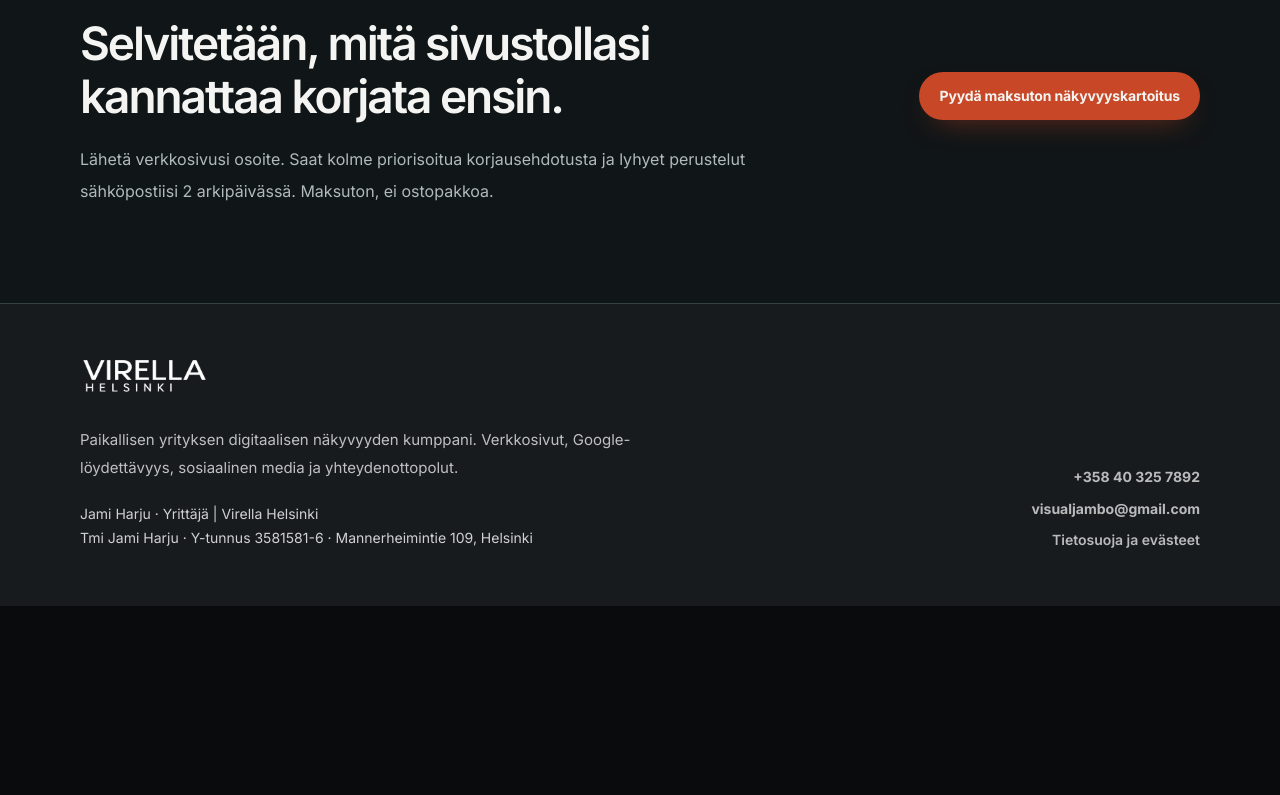
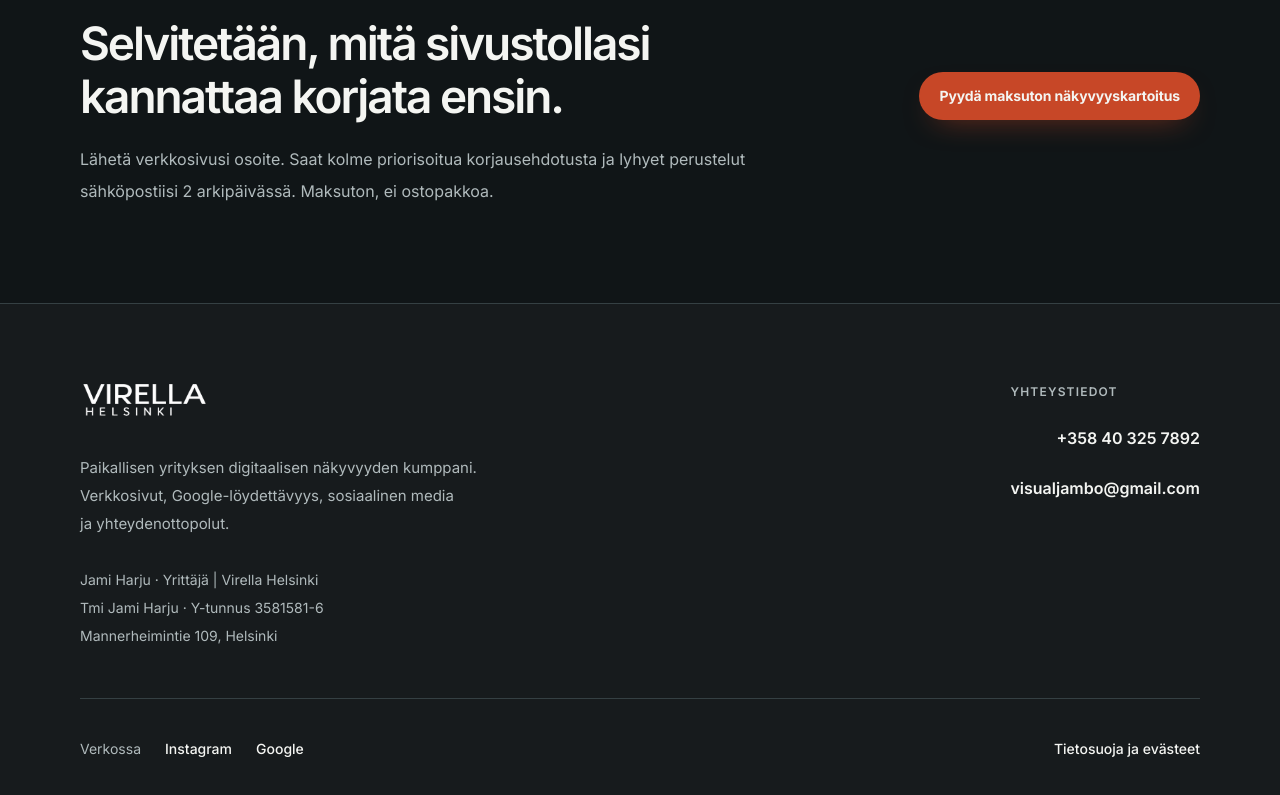
Before and after one commit to Jambovisuaalit/virella-helsinki-web, a Next.js app: page / in a window 1280 px wide. Shown: the part 2877-3672 px from the top of the page. Before the commit the page ends 3483 px from the top, so only its background shows below. Built offline with nearby package versions, Linux system fonts and the light colour scheme.

Commit message:
feat: add Instagram and user-provided Google link in refined site footer

```diff
--- a/components/site/footer.tsx
+++ b/components/site/footer.tsx
@@ -4,39 +4,70 @@ import { brandConfig } from "@/config/brand";
 import { BrandLogo } from "@/components/site/brand-logo";
 import { businessConfig } from "@/config/business";
 
+const externalProfiles = [
+  { label: "Instagram", href: "https://www.instagram.com/virellahelsinki/" },
+  // User-supplied Google share link: preserve unchanged until its final target can be verified.
+  { label: "Google", href: "https://share.google/qVP543L22mML3yF6M" },
+] as const;
+
 export function SiteFooter() {
   return (
-    <footer className="border-t border-border bg-surface py-12 text-sm text-white/70 sm:py-14">
-      <SectionContainer>
-        <div className="grid gap-10 sm:grid-cols-[1fr_auto] sm:items-end">
-          <div>
+    <footer className="border-t border-border bg-surface text-sm text-foreground">
+      <SectionContainer className="py-14 sm:py-16 lg:py-20">
+        <div className="grid gap-12 border-b border-border pb-12 sm:grid-cols-[minmax(0,1fr)_minmax(0,0.7fr)] sm:gap-14">
+          <div className="max-w-[530px]">
             <BrandLogo inverse />
-            <p className="mt-5 max-w-xl text-[15px] leading-7 text-white/72">
+            <p className="mt-6 max-w-[460px] text-[15px] leading-7 text-muted">
               {brandConfig.positioning} {brandConfig.supportMessage}
             </p>
-            <p className="mt-5 text-xs leading-6 text-white/52">
+            <p className="mt-7 text-sm leading-7 text-muted">
               {businessConfig.contactName} · {businessConfig.contactTitle}<br />
-              {businessConfig.legalName} · Y-tunnus {businessConfig.businessId} · {businessConfig.streetAddress}, {businessConfig.city}
+              {businessConfig.legalName} · Y-tunnus {businessConfig.businessId}<br />
+              {businessConfig.streetAddress}, {businessConfig.city}
             </p>
           </div>
 
-          <div className="flex flex-col gap-3 sm:items-end">
+          <div className="sm:justify-self-end">
+            <p className="text-xs font-semibold uppercase tracking-[0.1em] text-muted">Yhteystiedot</p>
+            <div className="mt-4 flex flex-col items-start gap-1.5 sm:items-end">
               <a
                 href={`tel:${businessConfig.phoneE164}`}
-              className="font-bold text-white transition hover:text-white/80"
+                className="inline-flex min-h-11 items-center text-base font-semibold text-foreground underline decoration-transparent underline-offset-4 transition-colors duration-150 hover:decoration-current focus-visible:decoration-current"
               >
                 {businessConfig.phone}
               </a>
               <a
                 href={`mailto:${businessConfig.email}`}
-              className="font-bold text-white transition hover:text-white/80"
+                className="inline-flex min-h-11 items-center text-base font-semibold text-foreground underline decoration-transparent underline-offset-4 transition-colors duration-150 hover:decoration-current focus-visible:decoration-current"
               >
                 {businessConfig.email}
               </a>
-            <Link href="/tietosuoja" className="text-xs font-semibold text-white/65 underline decoration-white/20 underline-offset-4 transition hover:text-white hover:decoration-white/50">
+            </div>
+          </div>
+        </div>
+
+        <div className="flex flex-col gap-6 pt-7 sm:flex-row sm:items-center sm:justify-between">
+          <nav aria-label="Virella Helsinki verkossa" className="flex flex-wrap items-center gap-x-6 gap-y-3">
+            <span className="text-sm text-muted">Verkossa</span>
+            {externalProfiles.map((profile) => (
+              <a
+                key={profile.href}
+                href={profile.href}
+                target="_blank"
+                rel="noopener noreferrer"
+                className="inline-flex min-h-11 items-center text-sm font-medium text-foreground underline decoration-border underline-offset-4 transition-colors duration-150 hover:decoration-foreground focus-visible:decoration-foreground"
+              >
+                {profile.label}
+                <span className="sr-only"> (avautuu uuteen välilehteen)</span>
+              </a>
+            ))}
+          </nav>
+          <Link
+            href="/tietosuoja"
+            className="inline-flex min-h-11 items-center self-start text-sm font-medium text-muted underline decoration-border underline-offset-4 transition-colors duration-150 hover:text-foreground hover:decoration-foreground sm:self-auto"
+          >
             Tietosuoja ja evästeet
           </Link>
-          </div>
         </div>
       </SectionContainer>
     </footer>
```
Lines whose indentation alone changed are shown as unchanged.
